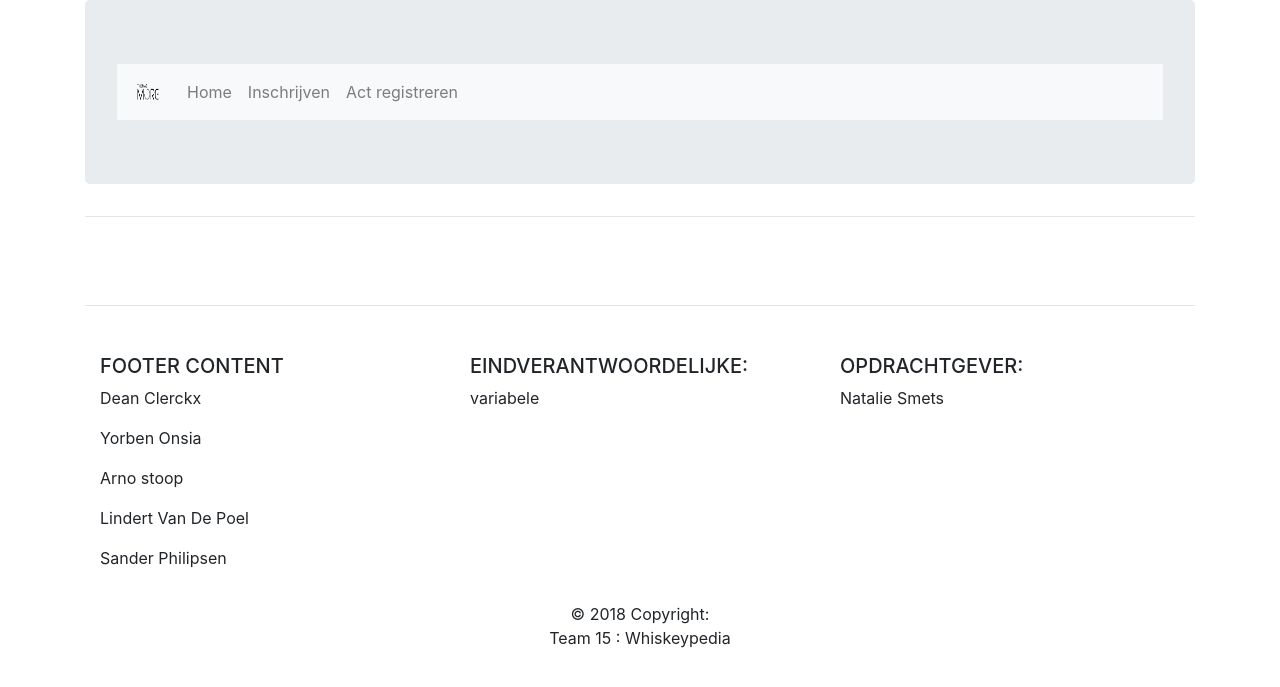
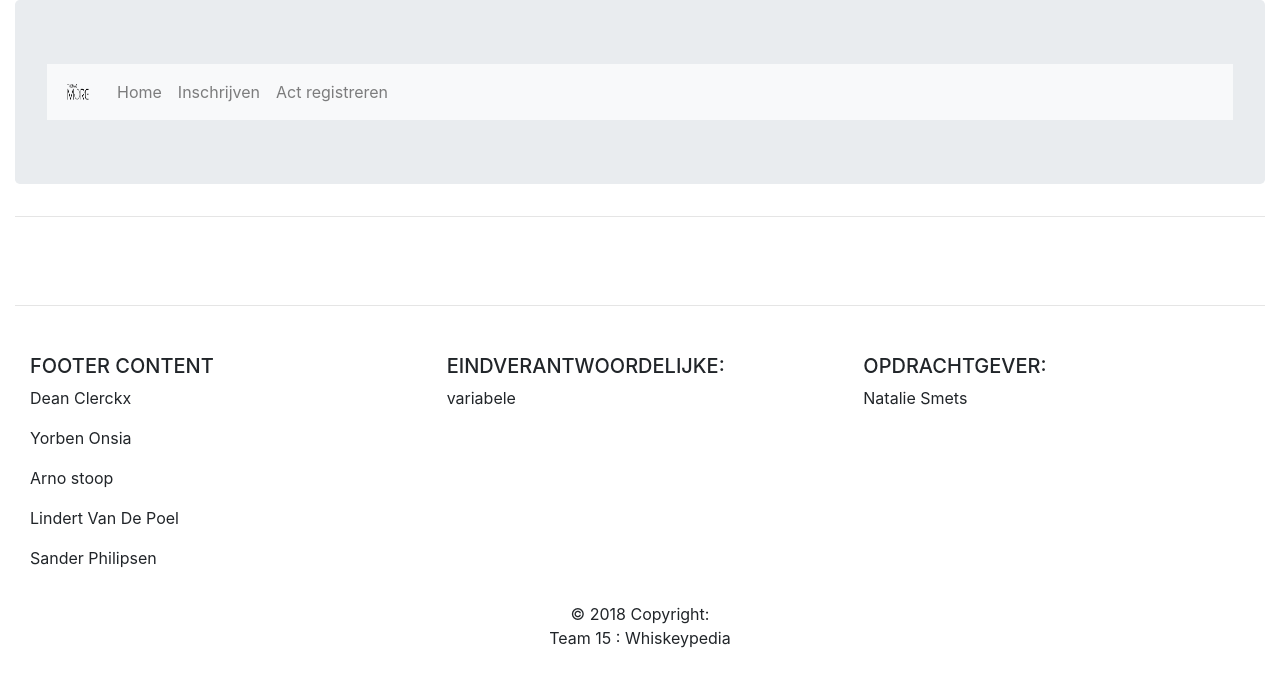
Before and after one commit to StoopArno/TM_Project15_1718, a CodeIgniter app: page /database/ in a window 1280 px wide. Shown: the top 687 px of the page. Run offline with CodeIgniter, Linux system fonts and the light colour scheme; some libraries are stand-ins or nearby versions.

Commit message:
update main_master

```diff
--- a/application/views/main_master.php
+++ b/application/views/main_master.php
@@ -30,7 +30,7 @@
 
 
 <!-- Pagina inhoud -->
-<div class="container">
+<div class="col-lg-12 container">
 
     <!-- Jumbotron Header -->
     <header class="jumbotron hero-spacer">
```
